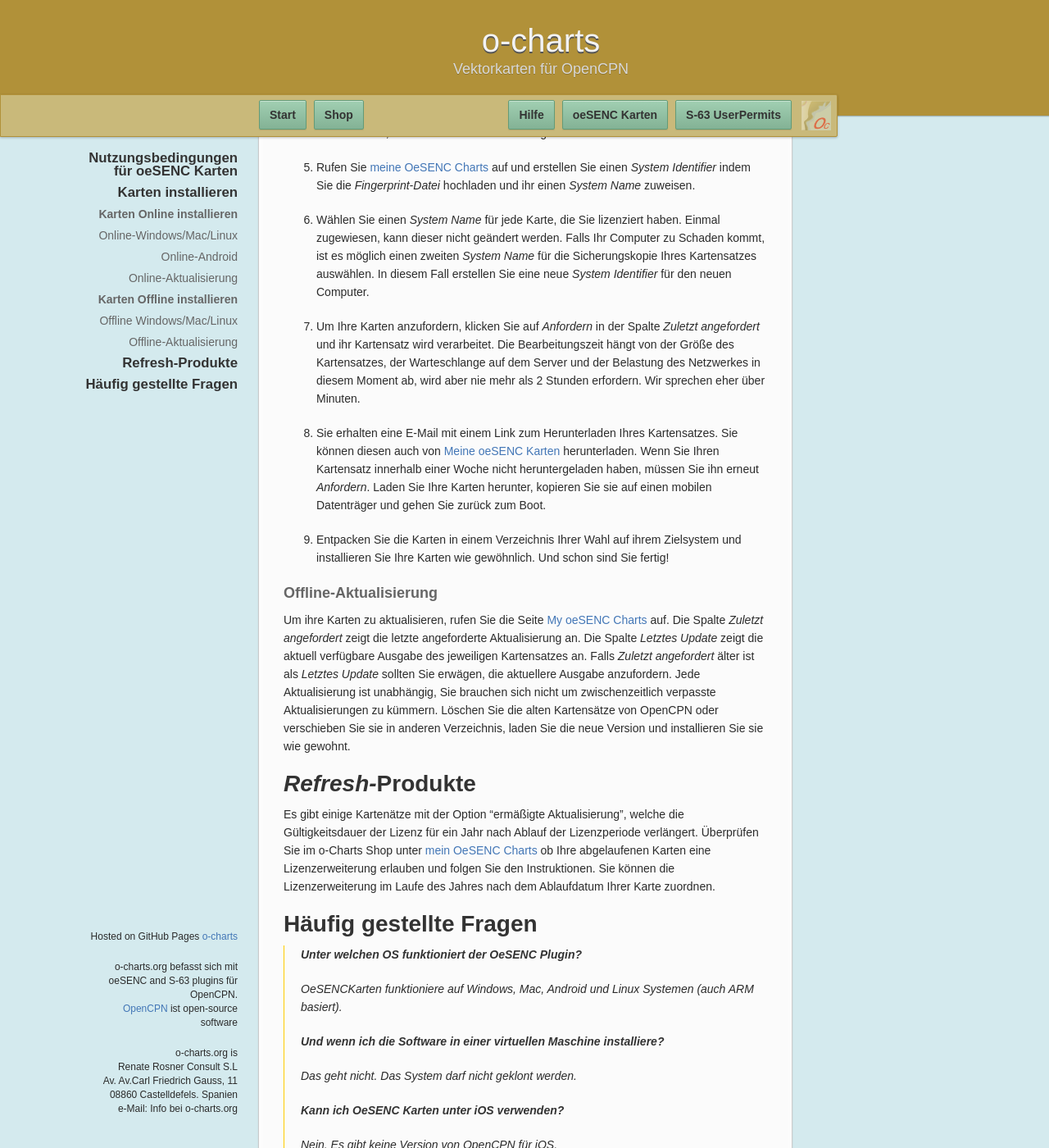
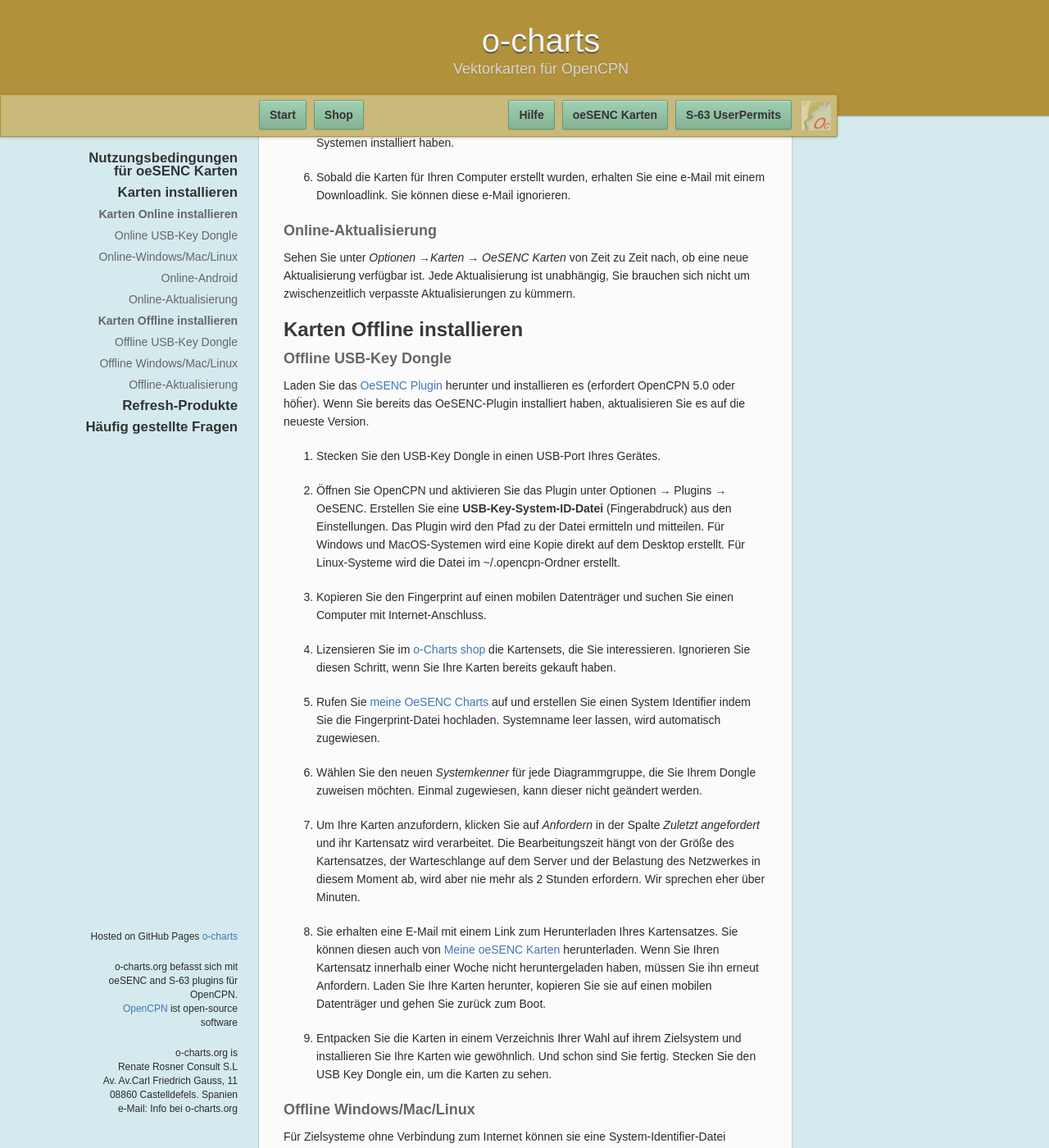
Before and after one commit to o-charts/manuals, a Jekyll site: the page built from oesenc_de_DE.md, in a window 1280 px wide and 1400 px high, scrolled down 3331 px. Shown: the whole window at 82% size. Built offline with Jekyll 4.4.1, drawn with Linux system fonts in a browser that asks for light colours; our own code applies the rules of GitHub Pages for plain Markdown files; some of the changed text lies outside the part shown.

Commit message:
Update oesenc_de_DE.md

```diff
--- a/oesenc_de_DE.md
+++ b/oesenc_de_DE.md
@@ -10,6 +10,8 @@
 - *System* bedeutet die Kombination aus Gerät und Betriebssystem. Wenn sich eines dieser Elemente ändert, wird Ihr System als neu erkannt, wobei Sie Ihre Lizenz verlieren und Ihre Sicherungskopie verwenden müssen.
 
 - Wenn Sie Ihre Karten bereits zweimal installiert haben und Sie sie in 2 zusätzlichen Systemen verwenden möchten, müssen Sie die Karten erneut erwerben.
+
+- Ein USB-Key Dongle wird als System betrachtet. Der USB Key Dongle erlaubt es, die oeSENC-Diagramme in beliebig vielen Geräten zu installieren. Allerdings ist die Lizenz nur auf dem Gerät, auf dem der USB Key Dongle angeschlossen ist, aktiv und wird die Karten anzeigen.
 
 - Ihre Lizenz sollte jede Aktualisierung von OS, OpenCPN oder Plugins schadlos überstehen, aber bei einer Neuinstallierung Ihres Betriebssystem verlieren Sie Ihre Lizenz.
 
@@ -32,25 +34,43 @@
 
 Wenn das System, auf dem Sie Ihre Karten installieren möchten **online ist** folgen Sie bitte den Schritten unter **Karten Online installieren**.
 
-Ist der Zielrechner **nicht ans Internet angeschlossen**, dann bitte weiter mit **Karten Offline installieren**.
+Ist der Zielrechner </strong>**nicht ans Internet angeschlossen**, dann bitte weiter mit ** Karten Offline installieren**.
 
-Installationen unter **Android** fallen immer unter **Karten Online installieren**.
+Installationen unter**Android** fallen immer unter **Karten Online installieren**.
 
 ## Karten Online installieren
 
+### Online USB-Key Dongle
+
+1. Laden Sie das [OeSENC Plugin](https://opencpn.org/OpenCPN/plugins/oesenc.html) herunter und installieren es (erfordert OpenCPN 5.0 oder höḧer). Wenn Sie bereits das OeSENC-Plugin installiert haben, aktualisieren Sie es auf die neueste Version.
+
+2. Öffnen Sie OpenCPN und aktivieren Sie das Plugin unter Optionen → Plugins → OeSENC.
+
+3. Lizensieren Sie im [o-Charts shop](https://o-charts.org/shop/index.php?id_category=8&controller=category) die Kartensets, die Sie interessieren. Merken Sie sich die Zugangsdaten zum shop (email und Passwort), denn Sie werden sie später brauchen. Ignorieren Sie diesen Schritt, wenn Sie Ihre Karten bereits gekauft haben.
+
+4. Stecken Sie den USB-Key Dongle in einen USB-Port Ihres Gerätes.
+
+5. Unter OpenCPN, Optionen → Karten → OeSENC Karten, klicken Sie auf Kartenliste aktualisieren. Verwenden Sie die Pfeile, um versteckte Tabs anzuzeigen.
+
+6. Loggen Sie sich mit den Zugangsdaten für den o-charts-shop ein.
+
+7. Folgen Sie den Anweisungen auf dem Bildschirm, um Ihren im o-Charts-Shop lizensierten Kartensatz Ihrem System zuzuweisen, herunterzuladen und zu installieren.
+
+8. Sobald die Karten für Ihren Computer erstellt wurden, erhalten Sie eine e-Mail mit einem Downloadlink. Sie können diese e-Mail ignorieren.
+
 ### Online-Windows/Mac/Linux
 
-1. Laden Sie das [OeSENC Plugin](https://opencpn.org/OpenCPN/plugins/oesenc.html) herunter und installieren es (erfordert OpenCPN 4.6 oder höḧer). Wenn Sie bereits das OeSENC-Plugin installiert haben, aktualisieren Sie es auf die neueste Version.
+1. Laden Sie das [OeSENC Plugin](https://opencpn.org/OpenCPN/plugins/oesenc.html) herunter und installieren es (erfordert OpenCPN 5.0 oder höḧer). Wenn Sie bereits das OeSENC-Plugin installiert haben, aktualisieren Sie es auf die neueste Version.
 
 2. Öffnen Sie OpenCPN und aktivieren Sie das Plugin unter *Optionen → Plugins → OeSENC*.
 
 3. Lizensieren Sie im [o-Charts shop](https://o-charts.org/shop/index.php?id_category=8&controller=category) die Kartensets, die Sie interessieren. Merken Sie sich die Zugangsdaten zum shop (email und Passwort), denn Sie werden sie später brauchen. Ignorieren Sie diesen Schritt, wenn Sie Ihre Karten bereits gekauft haben.
 
-4. Unter OpenCPN, *Optionen → Tabellen → OeSENC*, klicken Sie auf *Kartenliste aktualisieren*. Verwenden Sie die Pfeile, um versteckte Tabs anzuzeigen.
+4. Unter OpenCPN, *Optionen → Karten → OeSENC Karten*, klicken Sie auf *Kartenliste aktualisieren*. Verwenden Sie die Pfeile, um versteckte Tabs anzuzeigen.
 
 5. Loggen Sie sich mit den Zugangsdaten für den o-charts-shop ein.
 
-6. Sie werden augefordert, ihr System mit einem*Systemnamen* zu identifizieren. Wenn dies das erste Mal ist, dass Sie OeSENC Karten auf diesem System installieren ist, wählen Sie *neues System* und geben ihm einen Namen zwischen mindestens 3 und höchstens 15 Zeichen lang. Verwenden Sie bitte nur Kleinbuchstaben und Zahlen, keine Sonder- oder Leerzeichen. Wenn Sie bereits vorher andere OeSENC Karten auf diesem System installiert haben, müssen Sie den*Systemnamen* auswählen, der diesem System entspricht. Wählen Sie den falschen *Systemnamen*, werden Sie zwar in der Lage sein, Ihre Karten herunterzuladen, aber sie werden nicht funktionieren. Sie müssen *neues System* wählen, wenn Sie die Karten in einem zweiten System installieren oder nachdem Sie ein neues Betriebssystem installiert haben. Nachdem Sie Ihre Karten auf 2 verschiedenen Systemen installiert haben, sind die Karten nicht mehr verfügbar.
+6. Sie werden augefordert, ihr System mit einem*Systemnamen* zu identifizieren. Wenn dies das erste Mal ist, dass Sie OeSENC Karten auf diesem System installieren ist, wählen Sie *neues System* und geben ihm einen Namen zwischen mindestens 3 und höchstens 15 Zeichen lang. Verwenden Sie bitte nur Buchstaben und Zahlen, keine Sonder- oder Leerzeichen. Wenn Sie bereits vorher andere OeSENC Karten auf diesem System installiert haben, müssen Sie den*Systemnamen* auswählen, der diesem System entspricht. Wählen Sie den falschen *Systemnamen*, werden Sie zwar in der Lage sein, Ihre Karten herunterzuladen, aber sie werden nicht funktionieren. Sie müssen *neues System* wählen, wenn Sie die Karten in einem zweiten System installieren oder nachdem Sie ein neues Betriebssystem installiert haben. Nachdem Sie Ihre Karten auf 2 verschiedenen Systemen installiert haben, sind die Karten nicht mehr verfügbar.
 
 7. Folgen Sie den Anweisungen auf dem Bildschirm, um Ihren im o-Charts-Shop lizensierten Kartensatz Ihrem System zuzuweisen, herunterzuladen und zu installieren.
 
@@ -58,9 +78,11 @@
 
 **Desweiteren stehen Ihnen auch Video-Tutorials zur Verfügung. Überprüfen Sie, ob Untertitel in Ihrer Sprache in *Einstellungen* zur Verfügung stehen:**
 
-[Wie installiere ich OeSENC Karten in OpenCPN (Windows)](https://www.youtube.com/watch?v=fGIBCEWEC3s)
+[<a href "Wie installiere ich OeSENC Karten in OpenCPN (Windows)](https://www.youtube.com/watch?v=fGIBCEWEC3s)
 
-[Wie installiere ich OeSENC Karten in OpenCPN (Ubuntu)](https://www.youtube.com/watch?v=Mvx-q-dA8n0)
+[[Wie installiere ich OeSENC Karten in OpenCPN (Windows)](https://www. youtube. com/watch? v=fGIBCEWEC3s&t=4s)
+
+[Wie installiere ich OeSENC Karten in OpenCPN (Ubuntu)](https://www. youtube. com/watch? v=Mvx-q-dA8n0&t=26s)](https://www.youtube.com/watch?v=Mvx-q-dA8n0)
 
 ### Online-Android
 
@@ -70,37 +92,59 @@
 
 3. Lizensieren Sie im [o-Charts shop](https://o-charts.org/shop/index.php?id_category=8&controller=category) die Kartensets, die Sie interessieren. Merken Sie sich die Zugangsdaten zum shop (email und Passwort), denn Sie werden sie später brauchen. Ignorieren Sie diesen Schritt, wenn Sie Ihre Karten bereits gekauft haben.
 
-4. Zurück zu OpenCPN, *Optionen → Karten → OeSENC Karten → Kartensätze hinzufügen/aktualisieren *, und mit den o-charts Zugangsdaten einloggen. Verwenden Sie die blauen Pfeile, um versteckte Tabs anzuzeigen.
+4. Zurück zu OpenCPN, *Optionen → Karten → OeSENC Karten → Kartensätze hinzufügen/aktualisieren *, und mit den o-charts Zugangsdaten einloggen. Verwenden Sie die Pfeile, um versteckte Tabs anzuzeigen.
 
-5. Folgen Sie den Anweisungen auf dem Bildschirm, um Ihren im o-Charts-Shop lizensierten Kartensatz Ihrem System zuzuweisen, herunterzuladen und zu installieren. Wenn die Karten nicht verfügbarsind, bedeutet dies, dass Sie die Karten bereits in 2 Systemen installiert haben.
+5. Folgen Sie den Anweisungen auf dem Bildschirm, um Ihren im o-Charts-Shop lizensierten Kartensatz Ihrem System zuzuweisen, herunterzuladen und zu installieren. Wenn die Karten nicht verfügbar sind, bedeutet dies, dass Sie die Karten bereits in 2 Systemen installiert haben.
 
 6. Sobald die Karten für Ihren Computer erstellt wurden, erhalten Sie eine e-Mail mit einem Downloadlink. Sie können diese e-Mail ignorieren.
 
 ### Online-Aktualisierung
 
-Sehen Sie unter *Optionen → Tabellen → OeSENC Diagramme* von Zeit zu Zeit nach, ob eine neue Aktualisierung verfügbar ist. Jede Aktualisierung ist unabhängig, Sie brauchen sich nicht um zwischenzeitlich verpasste Aktualisierungen zu kümmern.
+Sehen Sie unter *Optionen →Karten → OeSENC Karten* von Zeit zu Zeit nach, ob eine neue Aktualisierung verfügbar ist. Jede Aktualisierung ist unabhängig, Sie brauchen sich nicht um zwischenzeitlich verpasste Aktualisierungen zu kümmern.
 
 ## Karten Offline installieren
+
+### Offline USB-Key Dongle
+
+Laden Sie das [OeSENC Plugin](https://opencpn.org/OpenCPN/plugins/oesenc.html) herunter und installieren es (erfordert OpenCPN 5.0 oder höḧer). Wenn Sie bereits das OeSENC-Plugin installiert haben, aktualisieren Sie es auf die neueste Version.
+
+1. Stecken Sie den USB-Key Dongle in einen USB-Port Ihres Gerätes.
+
+2. Öffnen Sie OpenCPN und aktivieren Sie das Plugin unter Optionen → Plugins → OeSENC. Erstellen Sie eine **USB-Key-System-ID-Datei** (Fingerabdruck) aus den Einstellungen. Das Plugin wird den Pfad zu der Datei ermitteln und mitteilen. Für Windows und MacOS-Systemen wird eine Kopie direkt auf dem Desktop erstellt. Für Linux-Systeme wird die Datei im ~/.opencpn-Ordner erstellt.
+
+3. Kopieren Sie den Fingerprint auf einen mobilen Datenträger und suchen Sie einen Computer mit Internet-Anschluss.
+
+4. Lizensieren Sie im [o-Charts shop](https://o-charts.org/shop/index.php?id_category=8&controller=category) die Kartensets, die Sie interessieren. Ignorieren Sie diesen Schritt, wenn Sie Ihre Karten bereits gekauft haben.
+
+5. Rufen Sie [meine OeSENC Charts](https://o-charts.org/shop/index.php?fc=module&module=occharts&controller=occharts) auf und erstellen Sie einen System Identifier indem Sie die Fingerprint-Datei hochladen. Systemname leer lassen, wird automatisch zugewiesen.
+
+6. Wählen Sie den neuen *Systemkenner* für jede Diagrammgruppe, die Sie Ihrem Dongle zuweisen möchten. Einmal zugewiesen, kann dieser nicht geändert werden.
+
+7. Um Ihre Karten anzufordern, klicken Sie auf *Anfordern* in der Spalte *Zuletzt angefordert* und ihr Kartensatz wird verarbeitet. Die Bearbeitungszeit hängt von der Größe des Kartensatzes, der Warteschlange auf dem Server und der Belastung des Netzwerkes in diesem Moment ab, wird aber nie mehr als 2 Stunden erfordern. Wir sprechen eher über Minuten.
+
+8. Sie erhalten eine E-Mail mit einem Link zum Herunterladen Ihres Kartensatzes. Sie können diesen auch von [Meine oeSENC Karten](https://o-charts.org/shop/index.php?fc=module&module=occharts&controller=occharts) herunterladen. Wenn Sie Ihren Kartensatz innerhalb einer Woche nicht heruntergeladen haben, müssen Sie ihn erneut Anfordern. Laden Sie Ihre Karten herunter, kopieren Sie sie auf einen mobilen Datenträger und gehen Sie zurück zum Boot.
+
+9. Entpacken Sie die Karten in einem Verzeichnis Ihrer Wahl auf ihrem Zielsystem und installieren Sie Ihre Karten wie gewöhnlich. Und schon sind Sie fertig. Stecken Sie den USB Key Dongle ein, um die Karten zu sehen.
 
 ### Offline Windows/Mac/Linux
 
 Für Zielsysteme ohne Verbindung zum Internet können sie eine System-Identifier-Datei erstellen, mit der Sie an einem Standort mit Internet-Zugriff die Karten abrufen und herunterladen können. Kopieren Sie die erhaltene Datei auf einen mobilen Datenträger und kopieren Sie sie auf das Zielsystem.
 
-1. Laden Sie das [OeSENC Plugin](https://opencpn.org/OpenCPN/plugins/oesenc.html) herunter und installieren es (erfordert OpenCPN 4.6 oder höḧer). Wenn Sie bereits das OeSENC-Plugin installiert haben, aktualisieren Sie es auf die neueste Version.
+1. Laden Sie das [OeSENC Plugin](https://opencpn.org/OpenCPN/plugins/oesenc.html) herunter und installieren es (erfordert OpenCPN 5.0 oder höḧer). Wenn Sie bereits das OeSENC-Plugin installiert haben, aktualisieren Sie es auf die neueste Version.
 
 2. Öffnen Sie OpenCPN und aktivieren Sie das Plugin unter *Optionen → Plugins → OeSENC*. Erstellen Sie Ihre System-Identifier-Datei (*Fingerprint*) von *Einstellungen*. Das Plugin wird den Pfad zu der Datei ermitteln und mitteilen. Für Windows und MacOS-Systemen wird eine Kopie direkt auf dem Desktop erstellt. Für Linux-Systeme wird die Datei im *~/.opencpn*-Ordner erstellt.
 
 3. Kopieren Sie den *Fingerprint* auf einen mobilen Datenträger und suchen Sie einen Computer mit Internet-Anschluss.
 
-4. Lizensieren Sie im [o-Charts shop](https://o-charts.org/shop/index.php?id_category=8&controller=category) die Kartensätze, die Sie interessieren. Ignorieren Sie diesen Schritt, wenn Sie Ihre Karten bereits gekauft haben.
+4. Lizensieren Sie im [o-Charts shop](https://o-charts.org/shop/index.php?id_category=8&controller=category) die Kartensets, die Sie interessieren. Ignorieren Sie diesen Schritt, wenn Sie Ihre Karten bereits gekauft haben.
 
 5. Rufen Sie [meine OeSENC Charts](https://o-charts.org/shop/index.php?fc=module&module=occharts&controller=occharts) auf und erstellen Sie einen *System Identifier* indem Sie die *Fingerprint-Datei* hochladen und ihr einen *System Name* zuweisen.
 
-6. Wählen Sie einen *System Name* für jede Karte, die Sie lizenziert haben. Einmal zugewiesen, kann dieser nicht geändert werden. Falls Ihr Computer zu Schaden kommt, ist es möglich einen zweiten *System Name* für die Sicherungskopie Ihres Kartensatzes auswählen. In diesem Fall erstellen Sie eine neue *System Identifier* für den neuen Computer.
+6. Wählen Sie einen *System Name* für jede Karte, die Sie lizenziert haben. Einmal zugewiesen, kann dieser nicht geändert werden. Falls Ihr Computer zu Schaden kommt, können Sie einen zweiten *System Name* für die Sicherungskopie Ihres Kartensatzes auswählen. In diesem Fall erstellen Sie eine neue *System Identifier* für den neuen Computer.
 
 7. Um Ihre Karten anzufordern, klicken Sie auf *Anfordern* in der Spalte *Zuletzt angefordert* und ihr Kartensatz wird verarbeitet. Die Bearbeitungszeit hängt von der Größe des Kartensatzes, der Warteschlange auf dem Server und der Belastung des Netzwerkes in diesem Moment ab, wird aber nie mehr als 2 Stunden erfordern. Wir sprechen eher über Minuten.
 
-8. Sie erhalten eine E-Mail mit einem Link zum Herunterladen Ihres Kartensatzes. Sie können diesen auch von [Meine oeSENC Karten](https://o-charts.org/shop/index.php?fc=module&module=occharts&controller=occharts) herunterladen. Wenn Sie Ihren Kartensatz innerhalb einer Woche nicht heruntergeladen haben, müssen Sie ihn erneut *Anfordern*. Laden Sie Ihre Karten herunter, kopieren Sie sie auf einen mobilen Datenträger und gehen Sie zurück zum Boot.
+8. Sie erhalten eine E-Mail mit einem Link zum Herunterladen Ihres Kartensatzes. Sie können diesen auch von [Meine oeSENC Karten](https://o-charts.org/shop/index.php?fc=module&module=occharts&controller=occharts) herunterladen. Wenn Sie Ihren Kartensatz innerhalb einer Woche nicht heruntergeladen haben, müssen Sie ihn erneut *anfordern*. Laden Sie Ihre Karten herunter, kopieren Sie sie auf einen mobilen Datenträger und gehen Sie zurück zum Boot.
 
 9. Entpacken Sie die Karten in einem Verzeichnis Ihrer Wahl auf ihrem Zielsystem und installieren Sie Ihre Karten wie gewöhnlich. Und schon sind Sie fertig!
 
```
